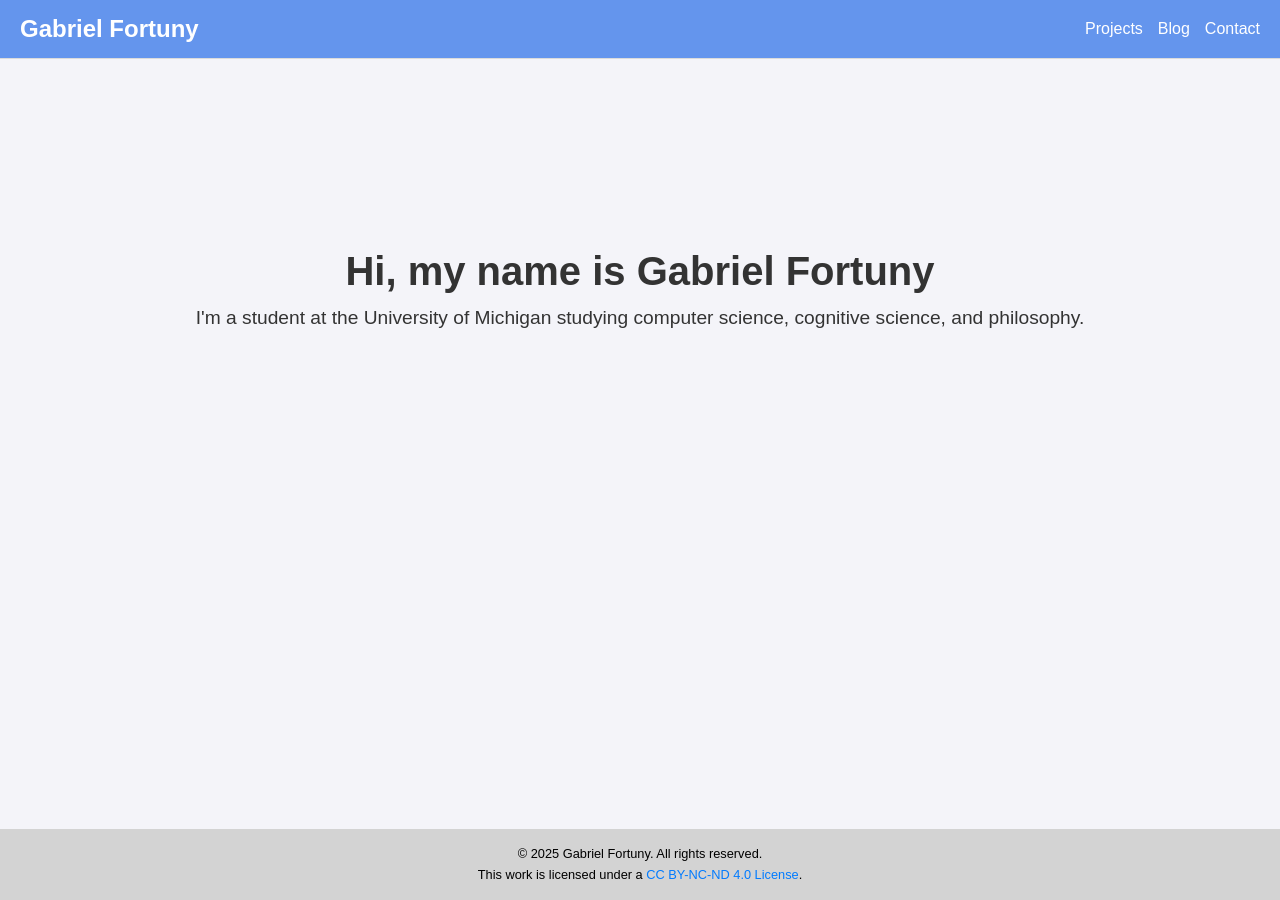
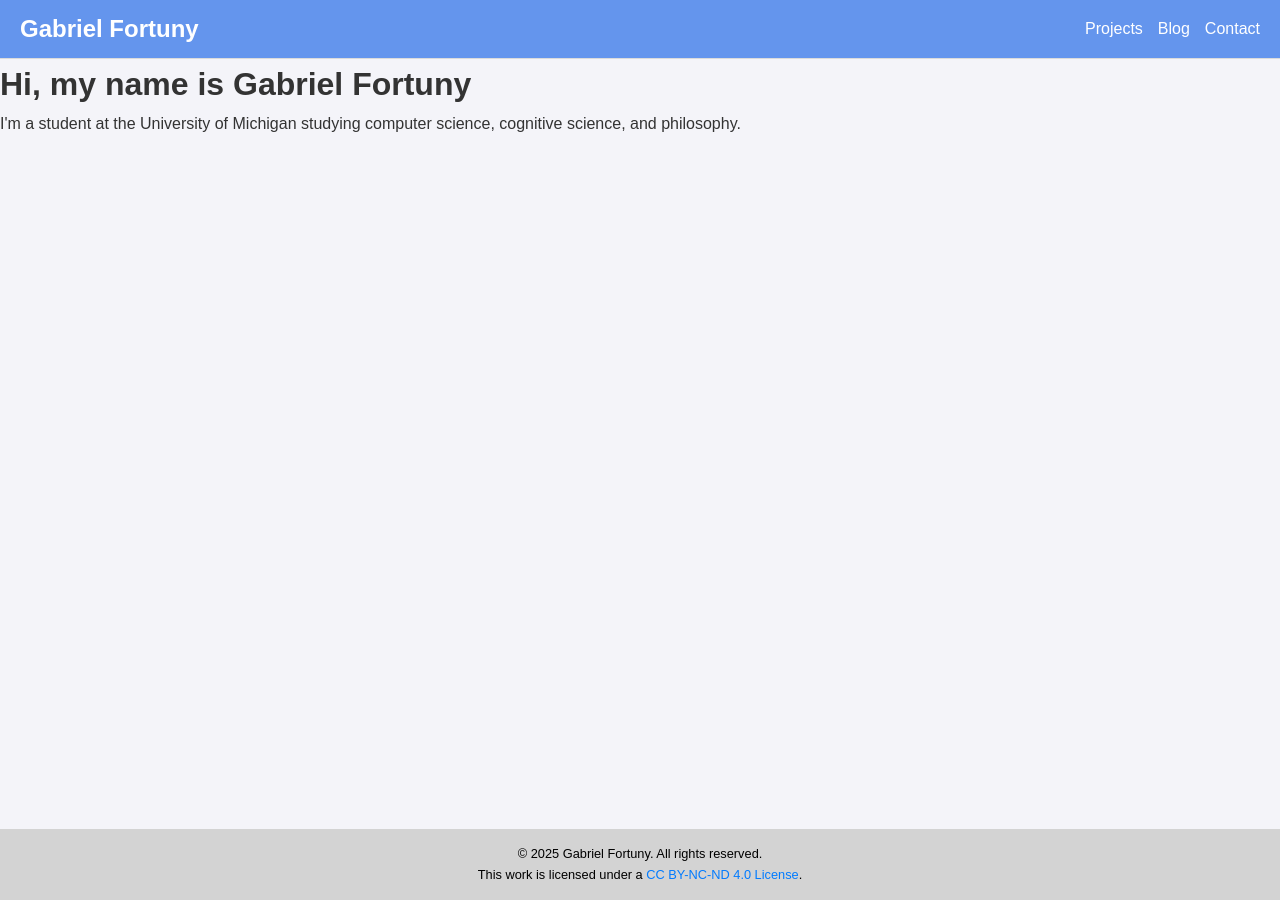
Before and after one commit to gabrielfortuny/gabrielfortuny.com, a Jekyll site: the page built from index.html, in a window 1280 px wide. Built offline with Jekyll 4.4.1, drawn with Linux system fonts in a browser that asks for light colours.

Commit message:
starting style redo

```diff
--- a/_sass/main.scss
+++ b/_sass/main.scss
@@ -64,20 +64,10 @@ body {
 
 body {
   font-family: Arial, sans-serif;
-  text-align: center;
   margin: 0;
   padding: 0;
   background-color: #f4f4f9;
   color: #333;
-}
-
-h1 {
-  margin-top: 20vh;
-  font-size: 2.5rem;
-}
-
-p {
-  font-size: 1.2rem;
 }
 
 a {
```
